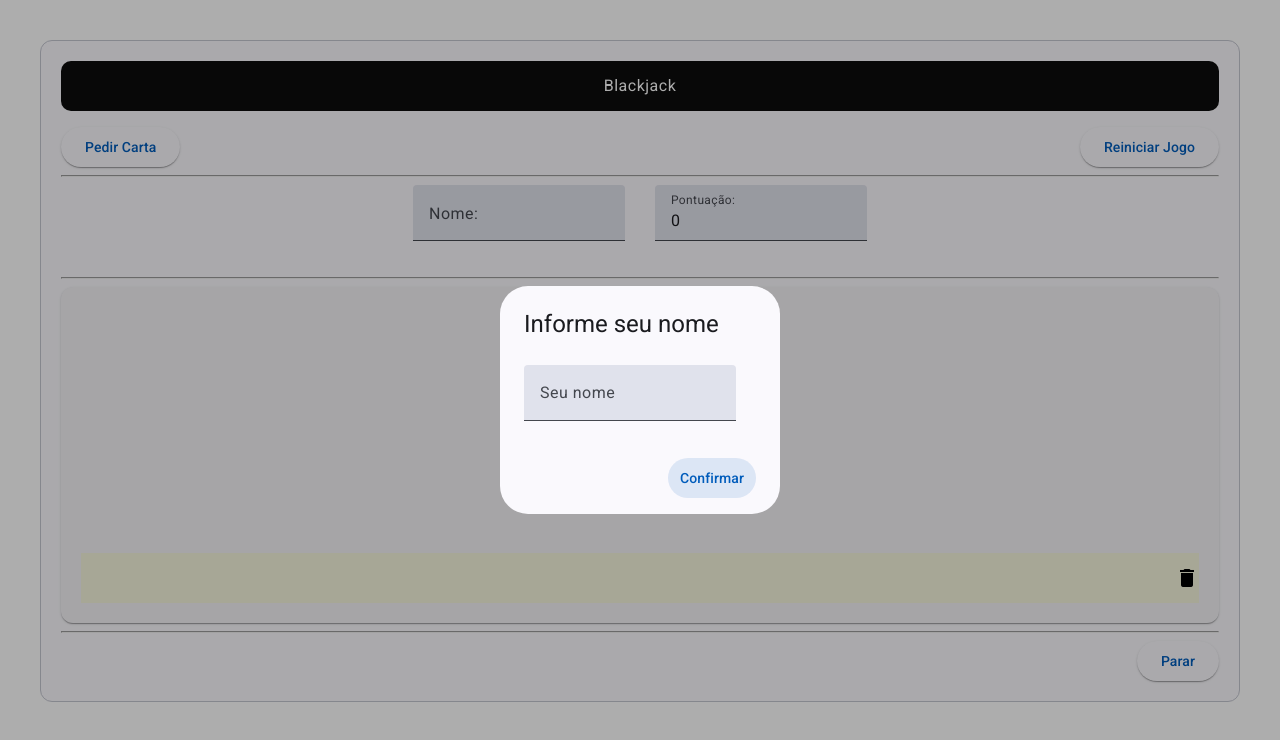
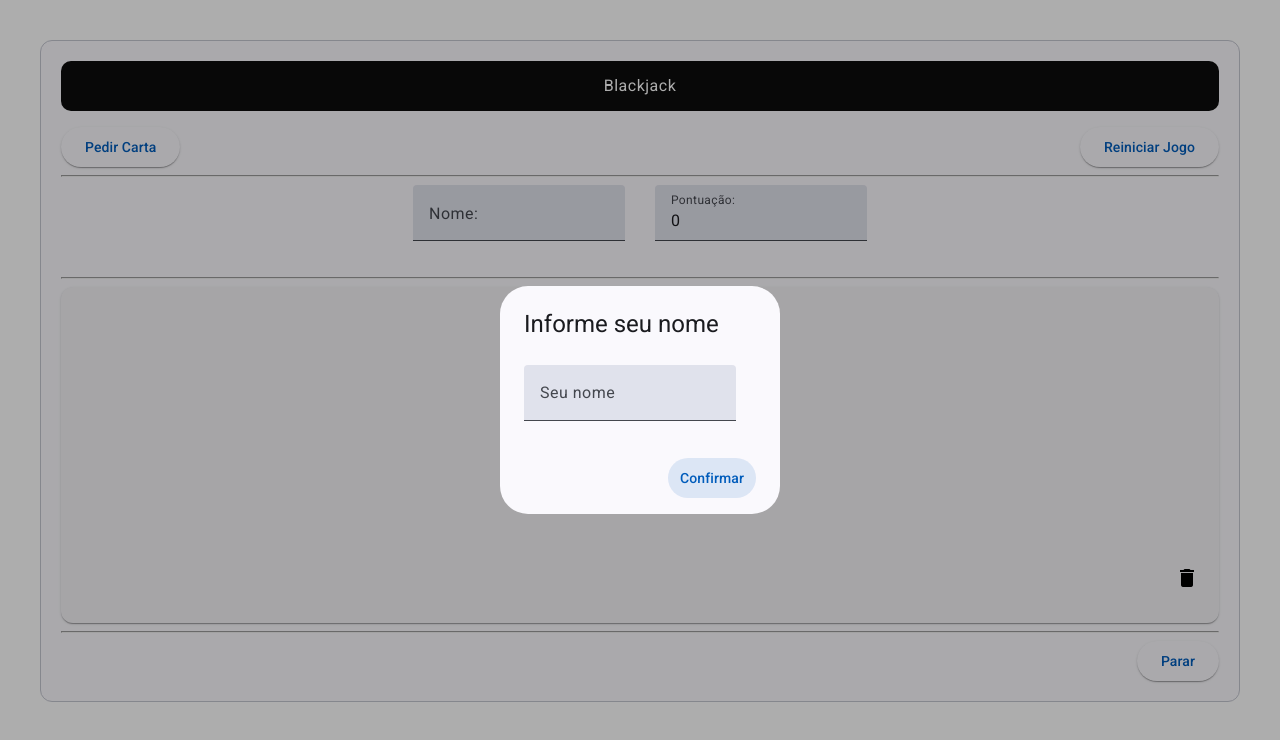
Before and after one commit to tercette/baralho-21-app, an Angular app: page / in a window 1280 px wide. Shown: the top 740 px of the page. Built offline with nearby package versions, Linux system fonts and the light colour scheme.

Commit message:
feat:final touches on css class cleaning the code

```diff
--- a/src/app/card-display/card-display.component.css
+++ b/src/app/card-display/card-display.component.css
@@ -22,3 +22,11 @@
   opacity: 0.5;
   border: 1px dashed #ccc;
 }
+
+.trash-complement {
+  display: flex;
+  justify-content: end;
+  background-color: transparent;
+  width: 100%;
+  height: 50px;
+}
--- a/src/app/card-display/card-display.component.html
+++ b/src/app/card-display/card-display.component.html
@@ -13,14 +13,7 @@
     </div>
 
     <div
-      style="
-        display: flex;
-        justify-content: end;
-        background-color: beige;
-        width: 100%;
-        height: 50px;
-      "
-      class="trash"
+      class="trash trash-complement"
       cdkDropList
       (cdkDropListDropped)="onTrashDrop($event)"
     >
--- a/src/app/user-info/user-info.component.css
+++ b/src/app/user-info/user-info.component.css
@@ -6,3 +6,8 @@
   justify-content: center;
   gap: 30px;
 }
+
+.wrapper
+ {
+  display: flex; flex-direction: column
+ }
--- a/src/app/user-info/user-info.component.html
+++ b/src/app/user-info/user-info.component.html
@@ -1,14 +1,13 @@
 <div
   class="user-info"
-  style="display: flex; align-items: center; justify-content: center; gap: 30px"
 >
-  <div style="display: flex; flex-direction: column">
+  <div class="wrapper" >
     <mat-form-field>
       <mat-label for="userName">Nome:</mat-label>
       <input matInput type="text" [(ngModel)]="userName" />
     </mat-form-field>
   </div>
-  <div style="display: flex; flex-direction: column">
+  <div>
     <mat-form-field>
       <mat-label>Pontuação: </mat-label>
       <input matInput value="{{ score }}" readonly />
```
